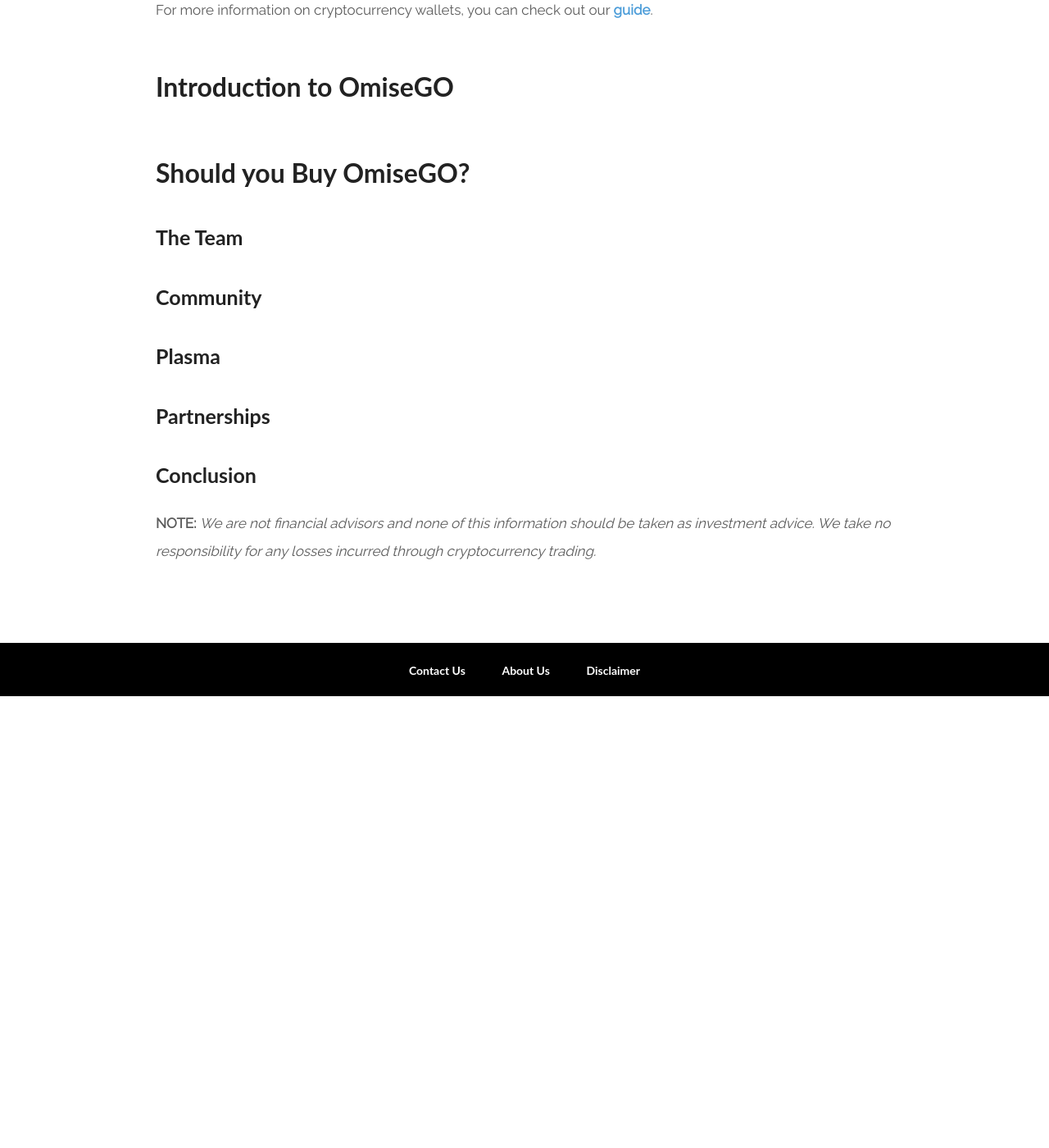
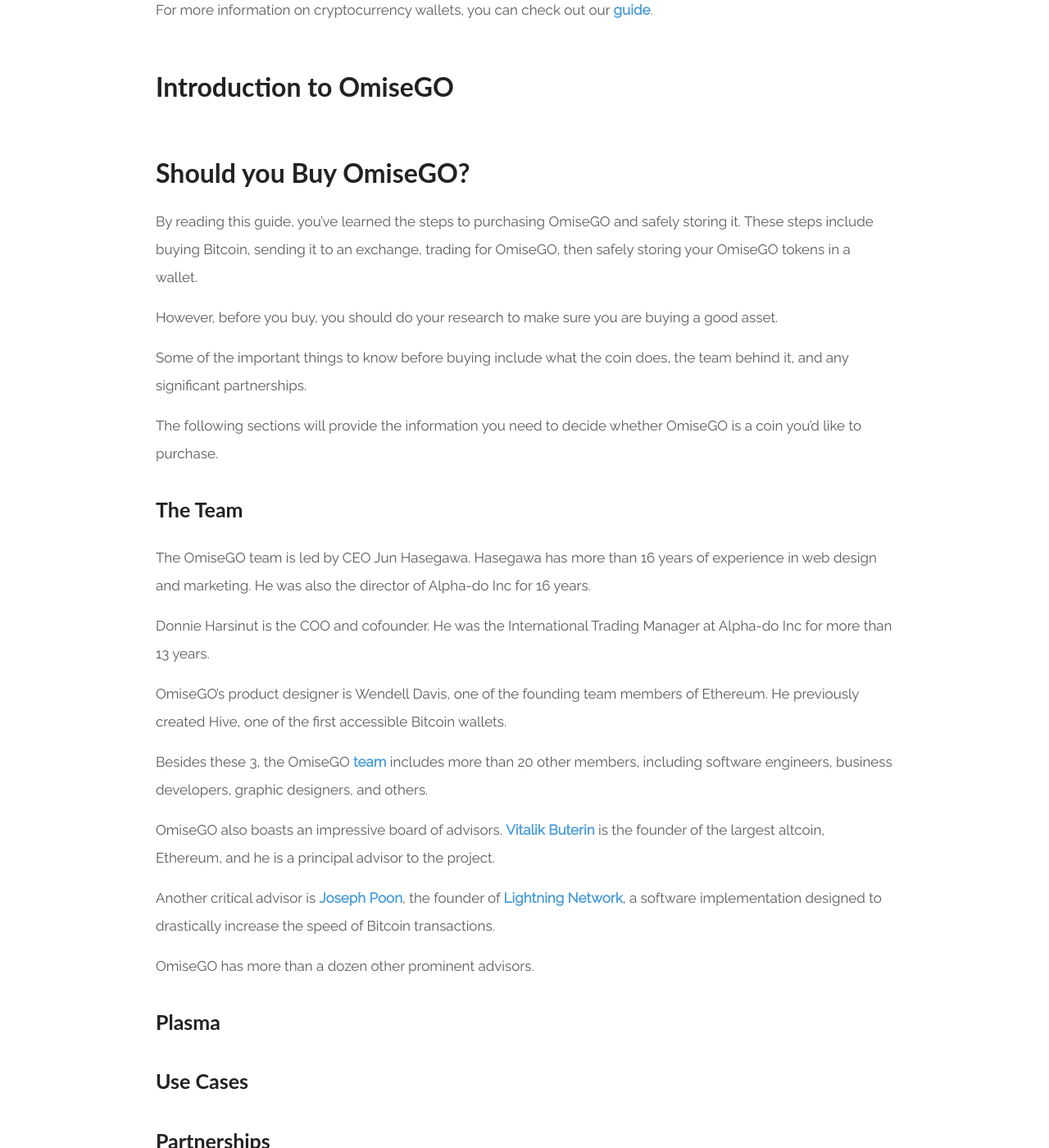
Before and after one commit to homebodygym/homebodygym, a Jekyll site: the page built from pages/altcoins/buy-omisego.md, in a window 1280 px wide and 1400 px high, scrolled down 7241 px. Shown: the whole window at 82% size. Built offline with Jekyll 4.4.1, drawn with Linux system fonts in a browser that asks for light colours; some web fonts are replaced; a script that is not in the unit is left out; before the commit the page ends 8090 px from its top, so only the background shows below that.

Commit message:
OmiseGO team

```diff
--- a/pages/altcoins/buy-omisego.md
+++ b/pages/altcoins/buy-omisego.md
@@ -96,13 +96,39 @@
 
 ## Introduction to OmiseGO
 
+
+
 ## Should you Buy OmiseGO?
+
+By reading this guide, you've learned the steps to purchasing OmiseGO and safely storing it. These steps include buying Bitcoin, sending it to an exchange, trading for OmiseGO, then safely storing your OmiseGO tokens in a wallet.
+
+However, before you buy, you should do your research to make sure you are buying a good asset.
+
+Some of the important things to know before buying include what the coin does, the team behind it, and any significant partnerships.
+
+The following sections will provide the information you need to decide whether OmiseGO is a coin you'd like to purchase.
 
 ### The Team
 
-### Community
+The OmiseGO team is led by CEO Jun Hasegawa. Hasegawa has more than 16 years of experience in web design and marketing. He was also the director of Alpha-do Inc for 16 years.
+
+Donnie Harsinut is the COO and cofounder. He was the International Trading Manager at Alpha-do Inc for more than 13 years.
+
+OmiseGO's product designer is Wendell Davis, one of the founding team members of Ethereum. He previously created Hive, one of the first accessible Bitcoin wallets.
+
+Besides these 3, the OmiseGO [team](https://omisego.network/team/){: target="_blank"} includes more than 20 other members, including software engineers, business developers, graphic designers, and others.
+
+OmiseGO also boasts an impressive board of advisors. [Vitalik Buterin](https://en.wikipedia.org/wiki/Vitalik_Buterin){: target="_blank"} is the founder of the largest altcoin, Ethereum, and he is a principal advisor to the project.
+
+Another critical advisor is [Joseph Poon](https://www.crunchbase.com/person/joseph-poon#section-overview){: target="_blank"}, the founder of [Lightning Network](https://lightning.network/){: target="_blank"}, a software implementation designed to drastically increase the speed of Bitcoin transactions.
+
+OmiseGO has more than a dozen other prominent advisors.
 
 ### Plasma
+
+
+
+### Use Cases
 
 ### Partnerships
 
```
